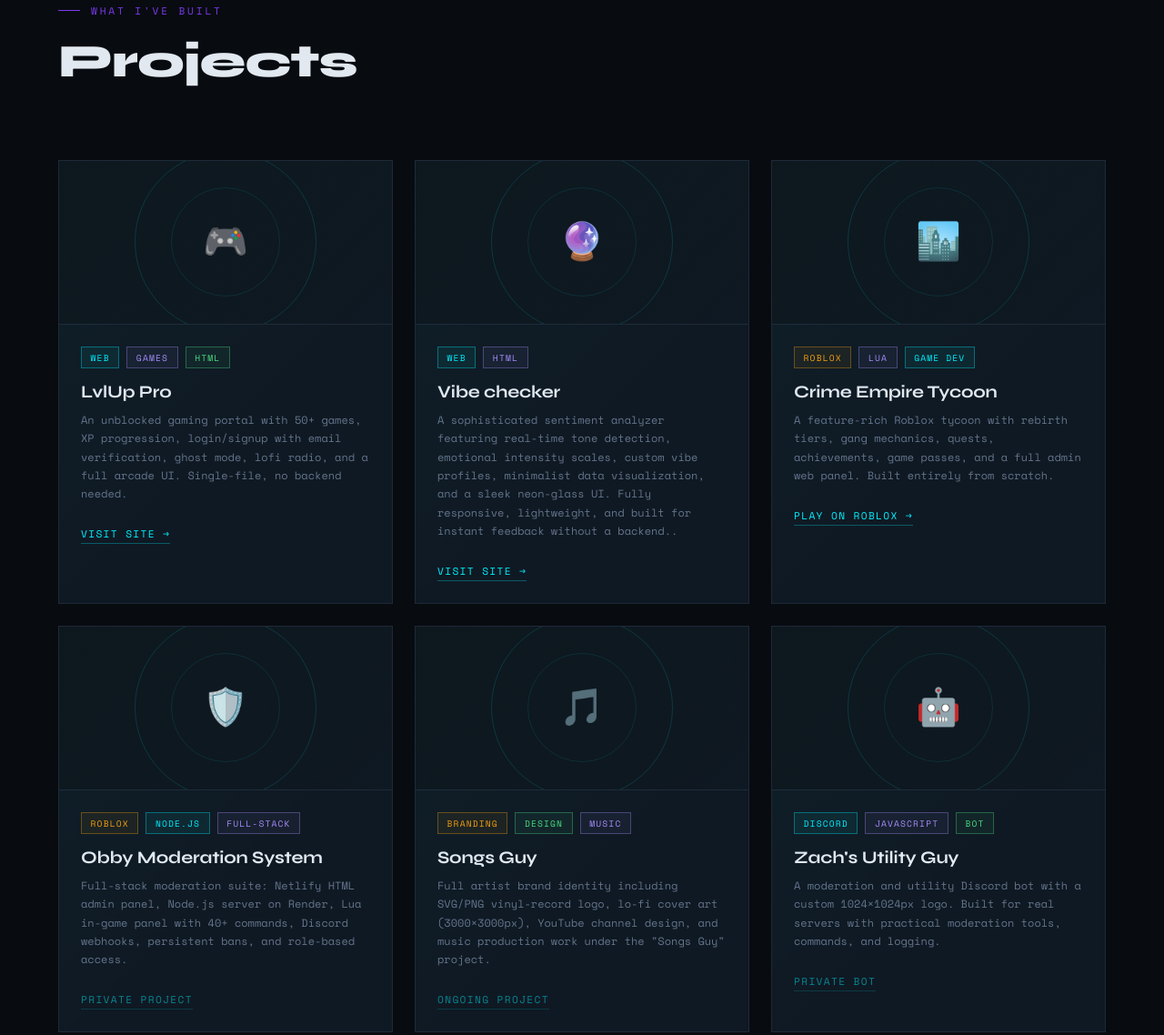
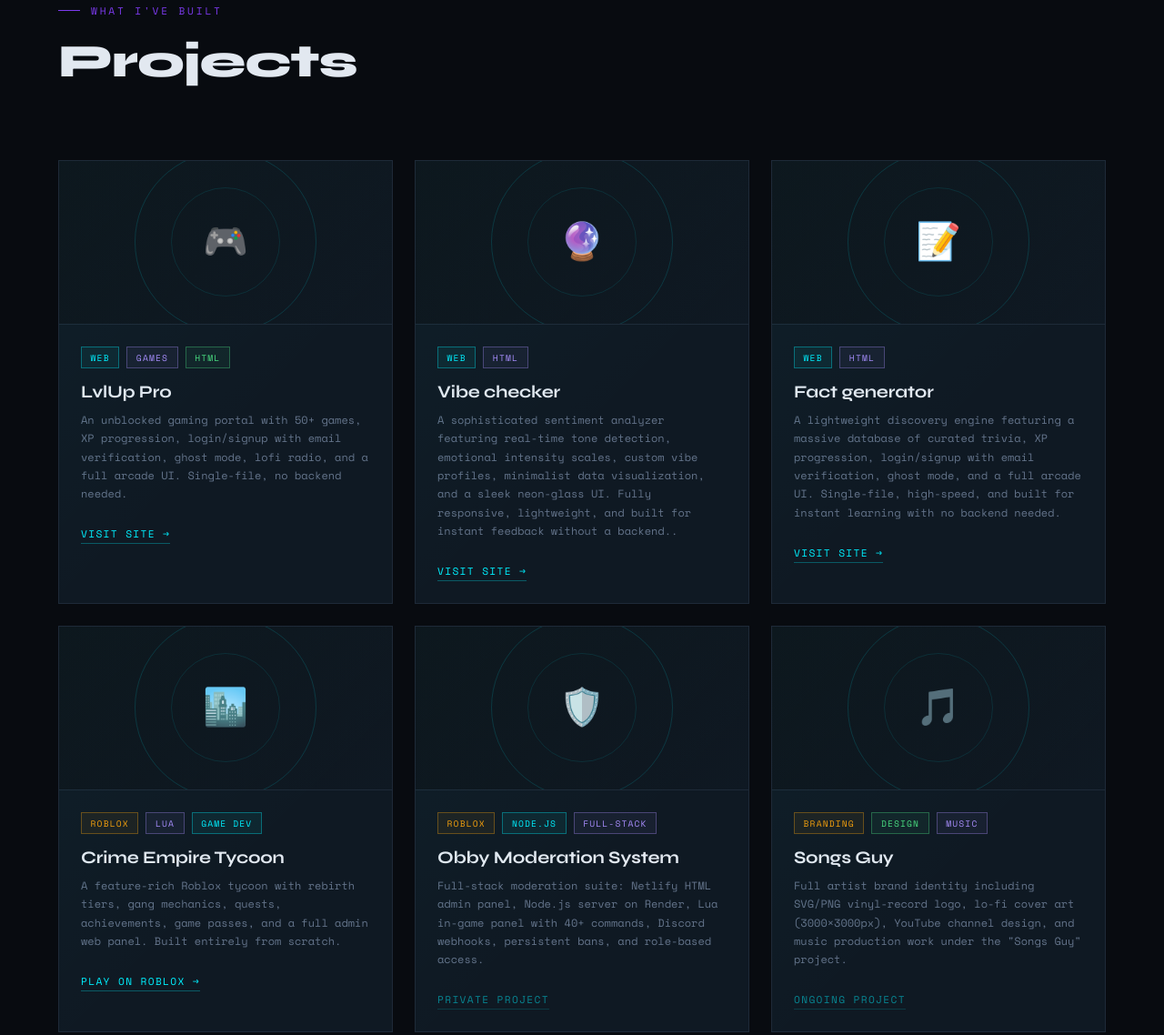
Before and after one commit to cool-websites/cool-websites.github.io, a plain HTML site: page index.html in a window 1280 px wide. Shown: the part 1531-2669 px from the top of the page at 91% size. Drawn offline with nearby package versions, Linux system fonts and the light colour scheme.

Commit message:
Update index.html

```diff
--- a/index.html
+++ b/index.html
@@ -660,6 +660,24 @@
   </div>
 </div>
 
+<!-- FACT GENERATOR -->
+<div class="project-card fade-in">
+  <div class="project-preview">
+    <div class="project-preview-placeholder">
+      <span class="preview-icon">📝</span> <!-- change emoji -->
+    </div>
+  </div>
+  <div class="project-body">
+    <div class="project-tags">
+      <span class="tag tag-cyan">Web</span>      <!-- tag-cyan / tag-purple / tag-amber / tag-green -->
+      <span class="tag tag-purple">HTML</span>
+    </div>
+    <div class="project-title">Fact generator</div>
+    <p class="project-desc">A lightweight discovery engine featuring a massive database of curated trivia, XP progression, login/signup with email verification, ghost mode, and a full arcade UI. Single-file, high-speed, and built for instant learning with no backend needed.</p>
+    <a href="https://cool-websites.github.io/Random-facts.github.io/" target="_blank" class="project-link">Visit Site →</a>
+  </div>
+</div>
+
     <!-- Crime Empire Tycoon -->
     <div class="project-card fade-in">
       <div class="project-preview">
```
